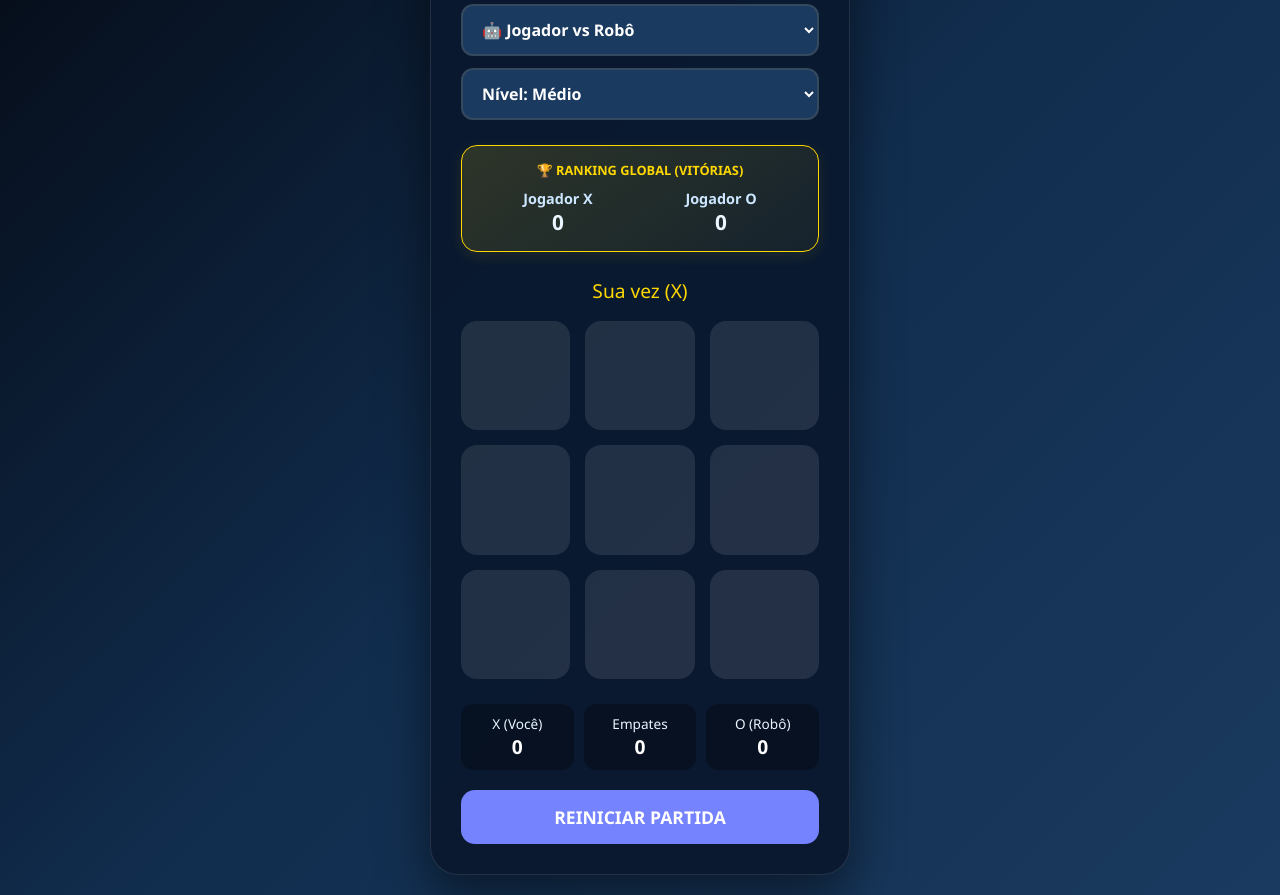
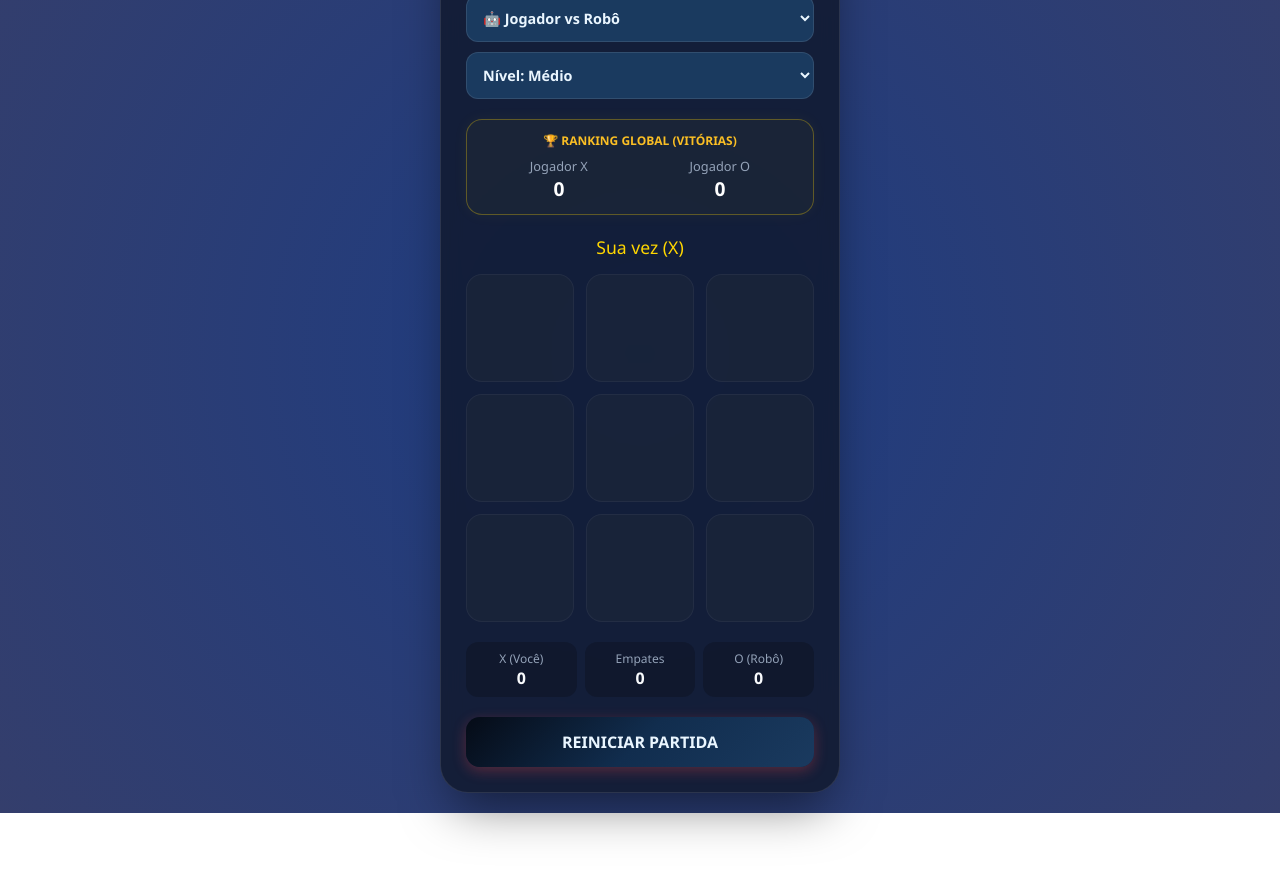
Before and after one commit to camilatrindad/jogodavelha, a plain HTML site: page index.html in a window 1280 px wide. Shown: the part 106-1001 px from the top of the page. After the commit the page ends 919 px from the top, so only its background shows below. Drawn offline with Linux system fonts and the light colour scheme.

Commit message:
Update style.css

```diff
--- a/style.css
+++ b/style.css
@@ -1,3 +1,5 @@
+
+
 * {
   box-sizing: border-box;
   font-family: "Segoe UI", Roboto, Arial, sans-serif;
@@ -6,7 +8,7 @@
 body {
   margin: 0;
   min-height: 100vh;
-  background: linear-gradient(135deg, #050b16, #112d4e, #1a3a5f);
+  background: radial-gradient(circle at center, #1d3c82 0%, #343e6c 100%);
   display: flex;
   align-items: center;
   justify-content: center;
@@ -16,66 +18,66 @@ body {
 
 
 .container {
-  background: rgba(10, 25, 47, 0.95);
+  background: rgba(15, 23, 42, 0.8);
+  backdrop-filter: blur(10px);
   border-radius: 28px;
-  padding: 30px;
+  padding: 25px;
   width: 100%;
-  max-width: 420px;
+  max-width: 400px;
   text-align: center;
-  box-shadow: 0 20px 50px rgba(0, 0, 0, 0.5);
+  box-shadow: 0 25px 50px -12px rgba(0, 0, 0, 0.5);
   border: 1px solid rgba(255, 255, 255, 0.1);
 }
 
 h1 {
   margin: 0 0 20px;
-  font-size: 1.8rem;
+  font-size: 1.6rem;
   color: #74b9ff;
   text-transform: uppercase;
-  letter-spacing: 2px;
+  letter-spacing: 3px;
 }
-
 
 .controles-grupo {
   display: flex;
   flex-direction: column;
-  gap: 12px;
-  margin-bottom: 25px;
+  gap: 10px;
+  margin-bottom: 20px;
 }
 
 select {
   width: 100%;
-  padding: 12px 15px;
-  font-size: 1rem;
+  padding: 12px;
+  font-size: 0.9rem;
   font-weight: 600;
   border-radius: 12px;
-  border: 2px solid #34495e;
+  border: 1px solid rgba(255, 255, 255, 0.1);
   background: #1a3a5f;
-  color: white;
+  color: #eaf6ff;
   cursor: pointer;
+  outline: none;
   transition: all 0.3s ease;
-  outline: none;
 }
 
 select:hover {
-  border-color: #74b9ff;
-  background: #244a76;
+  background: #74b9ff;
+  border-color: #244a76;
 }
 
 
 .ranking-container {
-  background: linear-gradient(145deg, rgba(255, 215, 0, 0.15), rgba(255, 215, 0, 0.05));
-  border: 1px solid #ffd700;
+  background: rgba(255, 215, 0, 0.03);
+  border: 1px solid rgba(255, 215, 0, 0.3);
   border-radius: 16px;
-  padding: 15px;
-  margin-bottom: 25px;
-  box-shadow: 0 4px 15px rgba(255, 215, 0, 0.1);
+  padding: 12px;
+  margin-bottom: 20px;
+  box-shadow: 0 0 15px rgba(255, 215, 0, 0.05);
 }
 
 .ranking-titulo {
-  font-size: 0.8rem;
+  font-size: 0.75rem;
   font-weight: 800;
-  color: #ffd700;
-  margin-bottom: 10px;
+  color: #fbbf24;
+  margin-bottom: 8px;
   text-transform: uppercase;
   display: block;
 }
@@ -83,108 +85,123 @@ select:hover {
 .ranking-scores {
   display: flex;
   justify-content: space-around;
-  font-size: 1.3rem;
-  font-weight: bold;
 }
 
 .rank-item span {
-  color: #cce7ff;
-  font-size: 0.9rem;
+  color: #94a3b8;
+  font-size: 0.8rem;
   display: block;
+}
+
+.rank-item strong {
+  font-size: 1.2rem;
+  color: #fff;
 }
 
 
 #mensagem {
-  font-size: 1.2rem;
-  margin-bottom: 20px;
-  height: 1.5rem;
+  font-size: 1.1rem;
+  margin-bottom: 15px;
   color: #ffd700;
   font-weight: 500;
-}
-
-.pensando {
-  animation: blink 1s infinite;
-}
-
-@keyframes blink {
-  0%, 100% { opacity: 1; }
-  50% { opacity: 0.5; }
+  height: 1.5rem;
 }
 
 
 .tabuleiro {
   display: grid;
   grid-template-columns: repeat(3, 1fr);
-  gap: 15px;
-  margin-bottom: 25px;
+  gap: 12px;
+  margin: 0 auto 20px auto;
+  width: 100%;
 }
 
+
 .casa {
+  width: 100%;
   aspect-ratio: 1 / 1;
-  font-size: 3rem;
+  font-size: clamp(2.5rem, 12vw, 3.5rem);
   border-radius: 16px;
-  border: none;
+  border: 1px solid rgba(255, 255, 255, 0.05);
   cursor: pointer;
-  background: rgba(255, 255, 255, 0.1);
-  color: white;
+  background: rgba(30, 41, 59, 0.5);
+  color: whitesmoke;
   display: flex;
   align-items: center;
   justify-content: center;
   transition: all 0.2s ease;
+  padding: 0;
 }
 
 .casa:hover {
-  background: rgba(255, 255, 255, 0.2);
-  transform: translateY(-2px);
+  background: rgba(51, 65, 85, 0.8);
 }
 
-.casa.x { color: #74b9ff; text-shadow: 0 0 15px #74b9ff; }
-.casa.o { color: #55efc4; text-shadow: 0 0 15px #55efc4; }
+
+.casa.x {
+  color: #38bdf8;
+  text-shadow:
+    0 0 7px #38bdf8,
+    0 0 15px #0ea5e9,
+    0 0 30px #0284c7;
+}
+
+
+.casa.o {
+  color: #4ade80;
+  text-shadow:
+    0 0 7px #4ade80,
+    0 0 15px #22c55e,
+    0 0 30px #16a34a;
+}
 
 
 .placar {
   display: flex;
   justify-content: space-between;
-  gap: 10px;
+  gap: 8px;
   margin-bottom: 20px;
 }
 
 .placar-card {
   flex: 1;
-  background: rgba(0, 0, 0, 0.3);
-  padding: 10px 5px;
+  background: rgba(0, 0, 0, 0.2);
+  padding: 8px 4px;
   border-radius: 12px;
-  font-size: 0.85rem;
+  font-size: 0.75rem;
+  color: #94a3b8;
 }
 
 .placar-card strong {
   display: block;
-  font-size: 1.2rem;
-  color: #fff;
+  font-size: 1rem;
+  color: #f8fafc;
 }
 
 
 .btn-reiniciar {
   width: 100%;
-  padding: 15px;
+  padding: 14px;
   border-radius: 14px;
   border: none;
-  background: #7583ff;
-  color: white;
-  font-size: 1.1rem;
+  background: linear-gradient(135deg, #050b16, #112d4e, #1a3a5f);
+  color: #eaf6ff;
+  font-size: 1rem;
   font-weight: bold;
   cursor: pointer;
-  transition: background 0.3s;
+  transition: all 0.3s;
   text-transform: uppercase;
+  box-shadow: 0 4px 14px 0 rgba(239, 68, 68, 0.3);
 }
 
 .btn-reiniciar:hover {
-  background: #30b5d6;
+  background: #179fbe;
+  transform: translateY(-2px);
 }
 
 
-@media (max-width: 400px) {
-  .container { padding: 20px; }
-  .casa { font-size: 2.2rem; }
-  .ranking-scores { font-size: 1.1rem; }
+@media (max-width: 380px) {
+  .container { padding: 18px; }
+  .tabuleiro { gap: 8px; }
+  h1 { font-size: 1.4rem; }
 }
```
